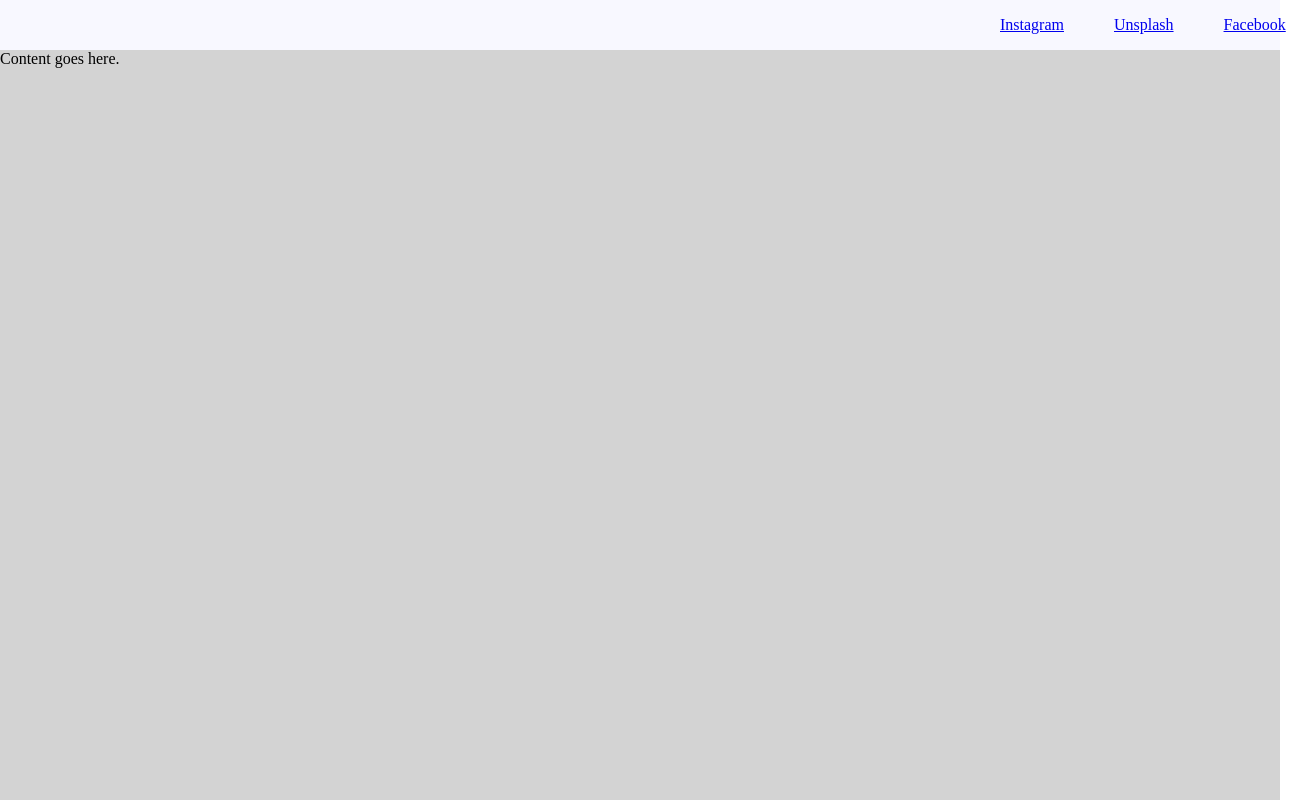
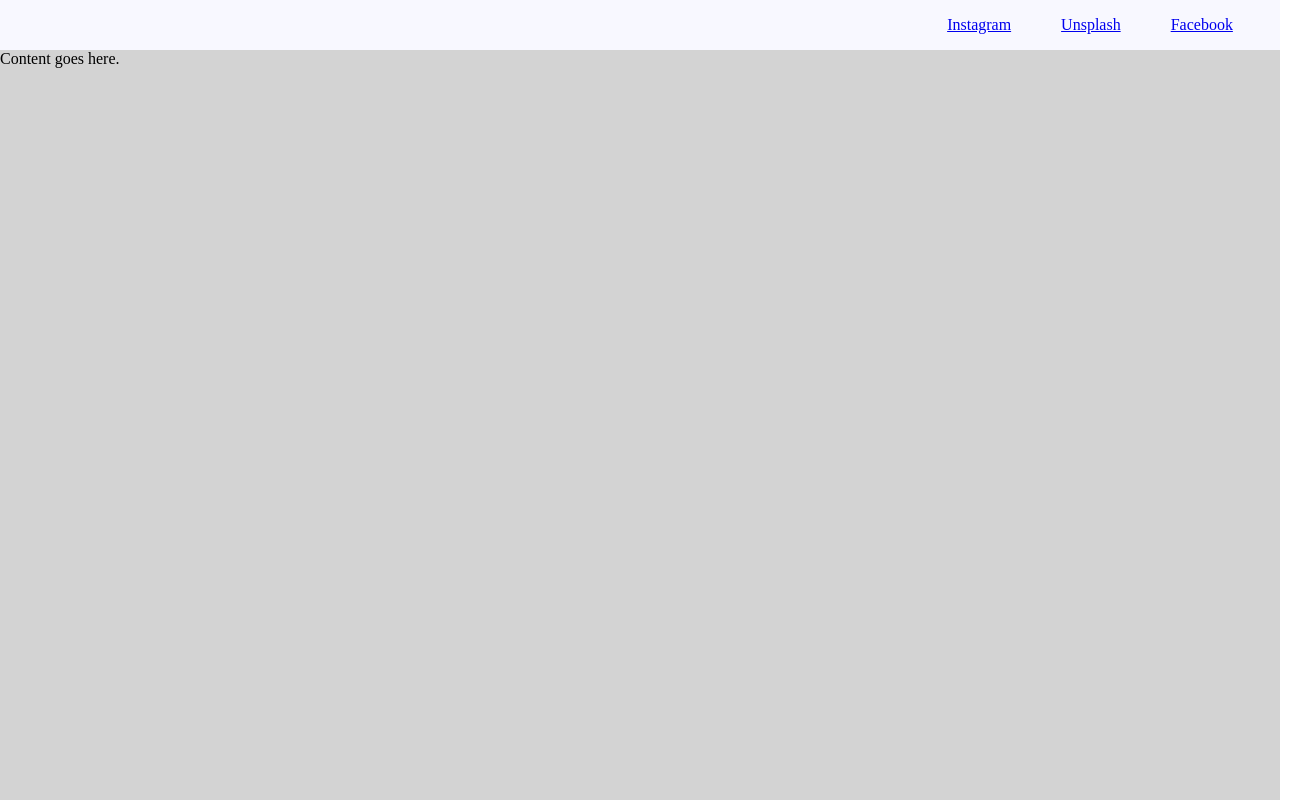
Before and after one commit to BenCohen26/scss-nav-template, a website: page index.html in a window 1280 px wide. Shown: the whole page, 1306 px wide, since content can reach past the window. Drawn offline with Linux system fonts and the light colour scheme.

Commit message:
Add center links

```diff
--- a/sass/main.scss
+++ b/sass/main.scss
@@ -20,6 +20,8 @@
     display: grid;
     grid-template-rows: 1fr;
     grid-template-columns: 1fr 300px;
+    padding: 0 40px;
+    justify-items: center;
 
     ul {
         grid-column: 2/3;
```
Also changed, not shown: css/style.css.
